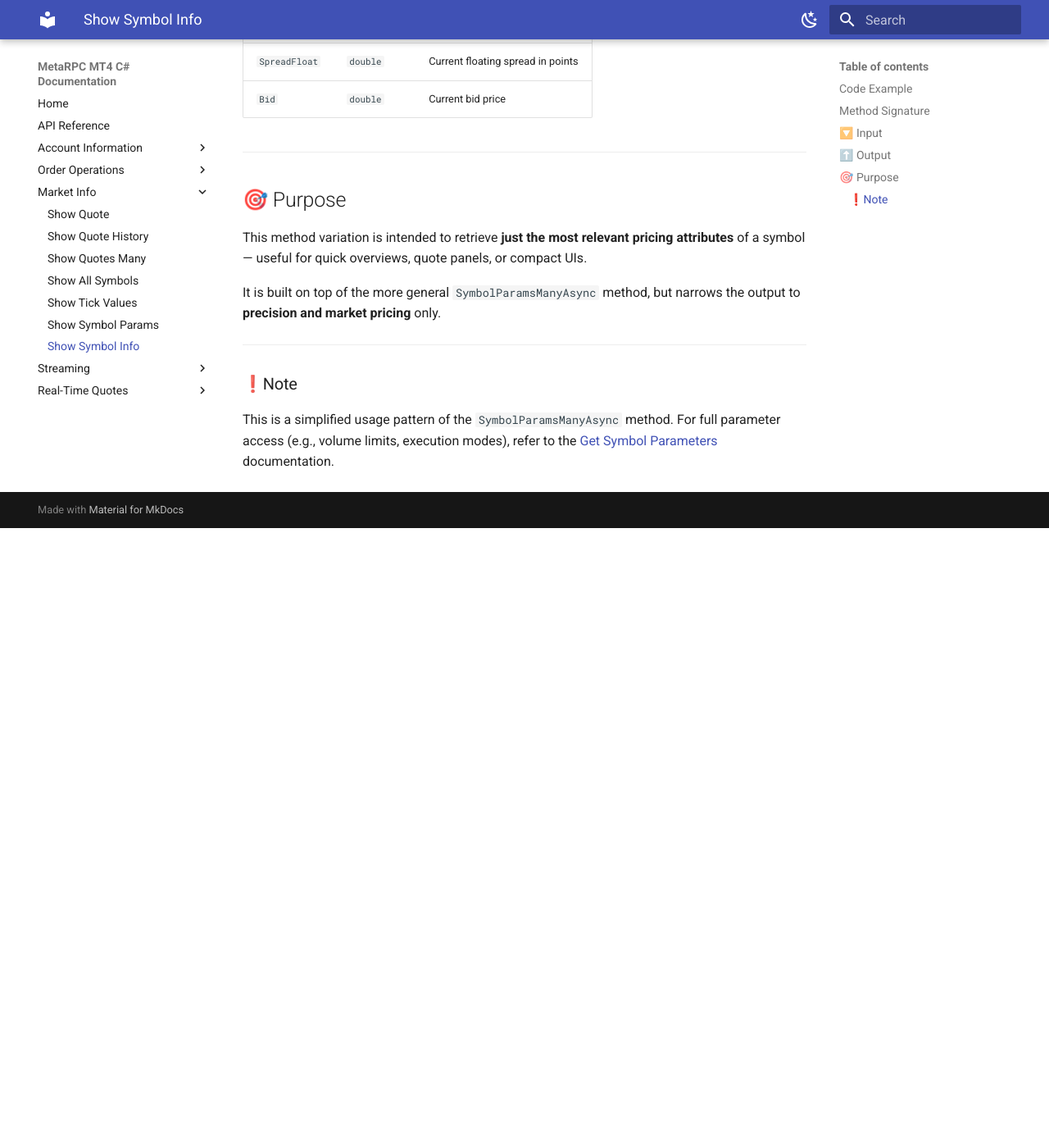
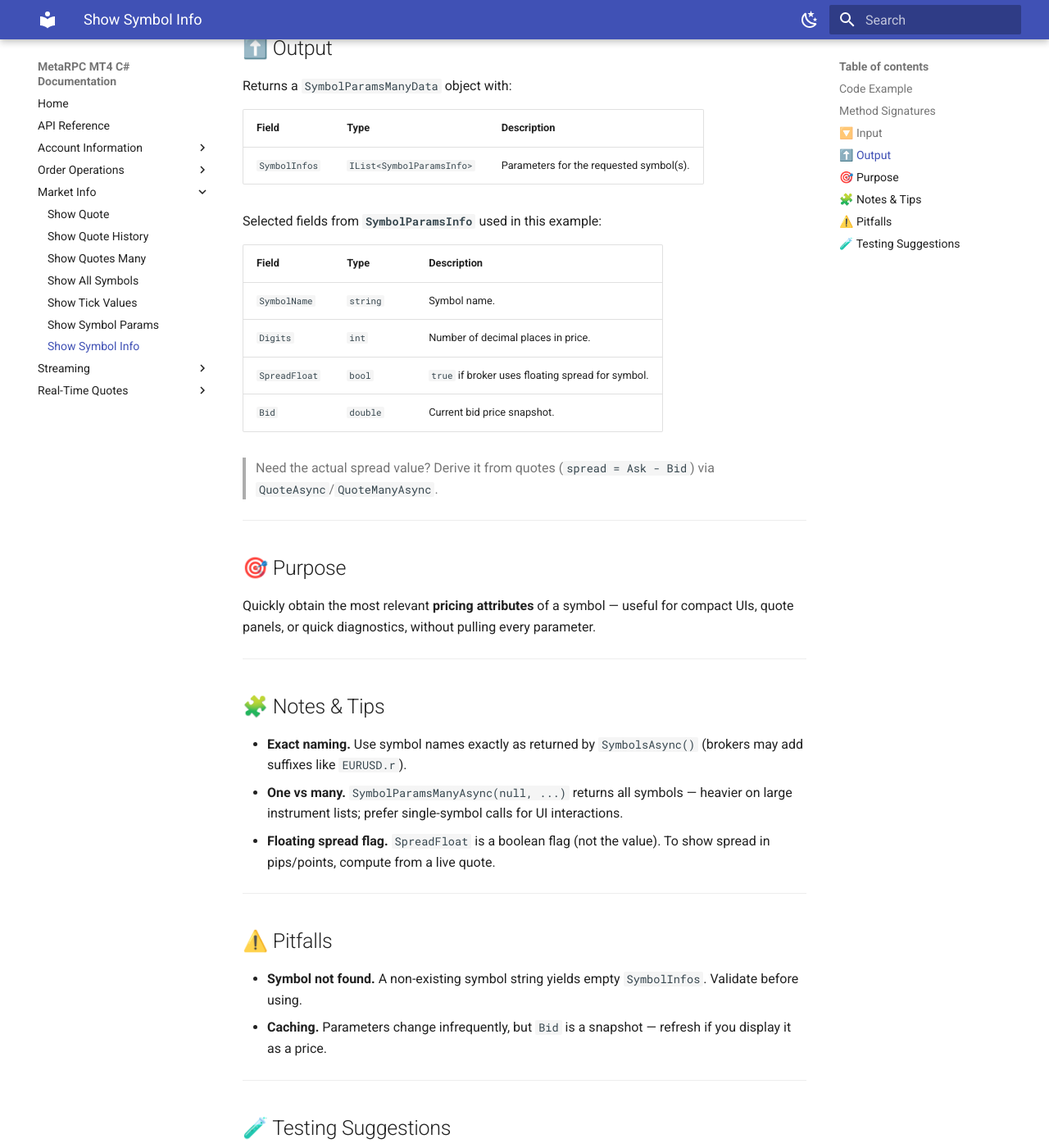
Before and after one commit to MetaRPC/CSharpMT4, an MkDocs documentation site: the page built from docs/Market Info/ShowSymbolInfo.md, in a window 1280 px wide and 1400 px high, scrolled down 1384 px. Shown: the whole window at 82% size. Built offline with MkDocs 1.6.1 and Material for MkDocs 9.7.7, drawn with Linux system fonts in a browser that asks for light colours; before the commit the page ends 2028 px from its top, so only the background shows below that; some of the changed text lies outside the part shown.

Commit message:
Update ShowSymbolInfo.md

````diff
--- a/docs/Market Info/ShowSymbolInfo.md
+++ b/docs/Market Info/ShowSymbolInfo.md
@@ -1,44 +1,59 @@
 # Getting Basic Symbol Info
 
 > **Request:** retrieve lightweight market info for a specific symbol
-> Extracts a subset of detailed symbol parameters — mainly price precision, spread, and bid.
+> Extracts a subset of detailed symbol parameters — mainly price precision, floating-spread flag, and bid.
 
 ---
 
 ### Code Example
 
 ```csharp
-// Using service wrapper
+// --- Quick use (service wrapper) ---
 await _service.ShowSymbolInfo("EURUSD");
 
-// Or directly from MT4Account
-var info = await _mt4.SymbolParamsManyAsync("EURUSD");
+// --- Low-level (direct account call) ---
+// Preconditions: account is connected via ConnectByServerName/ConnectByHostPort.
+
+using var cts = new CancellationTokenSource(TimeSpan.FromSeconds(3));
+var info = await _mt4.SymbolParamsManyAsync(
+    symbolName: "EURUSD",
+    deadline: null,
+    cancellationToken: cts.Token);
 
 foreach (var param in info.SymbolInfos)
 {
-    Console.WriteLine($"{param.SymbolName} — Digits: {param.Digits}, Spread: {param.SpreadFloat}, Bid: {param.Bid}");
+    Console.WriteLine($"{param.SymbolName} — Digits: {param.Digits}, SpreadFloat: {param.SpreadFloat}, Bid: {param.Bid}");
 }
 ```
 
 ---
 
-### Method Signature
+### Method Signatures
 
 ```csharp
+// Service wrapper
+Task ShowSymbolInfo(string symbol);
+```
+
+```csharp
+// Low-level account call
 Task<SymbolParamsManyData> SymbolParamsManyAsync(
-    string symbol,
+    string? symbolName = null,
     DateTime? deadline = null,
-    CancellationToken cancellationToken = default
-)
+    CancellationToken cancellationToken = default);
 ```
 
 ---
 
 ## 🔽 Input
 
-* **`symbol`** (`string`) — required. Symbol to retrieve info for (e.g., `"EURUSD"`).
-* **`deadline`** (`DateTime?`, optional) — timeout.
-* **`cancellationToken`** (`CancellationToken`, optional) — for cancellation control.
+| Parameter               | Type                                        | Description                                             |
+| ----------------------- | ------------------------------------------- | ------------------------------------------------------- |
+| `symbol` / `symbolName` | `string` (required for single-symbol usage) | Trading symbol to retrieve info for (e.g., `"EURUSD"`). |
+| `deadline`              | `DateTime?` (optional)                      | Optional UTC deadline for request timeout.              |
+| `cancellationToken`     | `CancellationToken` (optional)              | Token to cancel the operation.                          |
+
+> Passing `null` for `symbolName` requests **all** symbols; for this example we supply a single symbol.
 
 ---
 
@@ -46,29 +61,46 @@ Task<SymbolParamsManyData> SymbolParamsManyAsync(
 
 Returns a `SymbolParamsManyData` object with:
 
-| Field         | Type                     | Description                            |
-| ------------- | ------------------------ | -------------------------------------- |
-| `SymbolInfos` | `List<SymbolParamsInfo>` | Parameters for the requested symbol(s) |
+| Field         | Type                      | Description                             |
+| ------------- | ------------------------- | --------------------------------------- |
+| `SymbolInfos` | `IList<SymbolParamsInfo>` | Parameters for the requested symbol(s). |
 
-Filtered fields from `SymbolParamsInfo` used in this example:
+Selected fields from **`SymbolParamsInfo`** used in this example:
 
-| Field         | Type     | Description                       |
-| ------------- | -------- | --------------------------------- |
-| `SymbolName`  | `string` | Symbol name                       |
-| `Digits`      | `int`    | Number of decimal places          |
-| `SpreadFloat` | `double` | Current floating spread in points |
-| `Bid`         | `double` | Current bid price                 |
+| Field         | Type     | Description                                       |
+| ------------- | -------- | ------------------------------------------------- |
+| `SymbolName`  | `string` | Symbol name.                                      |
+| `Digits`      | `int`    | Number of decimal places in price.                |
+| `SpreadFloat` | `bool`   | `true` if broker uses floating spread for symbol. |
+| `Bid`         | `double` | Current bid price snapshot.                       |
+
+> Need the actual spread value? Derive it from quotes (`spread = Ask - Bid`) via `QuoteAsync`/`QuoteManyAsync`.
 
 ---
 
 ## 🎯 Purpose
 
-This method variation is intended to retrieve **just the most relevant pricing attributes** of a symbol — useful for quick overviews, quote panels, or compact UIs.
-
-It is built on top of the more general `SymbolParamsManyAsync` method, but narrows the output to **precision and market pricing** only.
+Quickly obtain the most relevant **pricing attributes** of a symbol — useful for compact UIs, quote panels, or quick diagnostics, without pulling every parameter.
 
 ---
 
-### ❗Note
+## 🧩 Notes & Tips
 
-This is a simplified usage pattern of the `SymbolParamsManyAsync` method. For full parameter access (e.g., volume limits, execution modes), refer to the [Get Symbol Parameters](#get-symbol-parameters) documentation.
+* **Exact naming.** Use symbol names exactly as returned by `SymbolsAsync()` (brokers may add suffixes like `EURUSD.r`).
+* **One vs many.** `SymbolParamsManyAsync(null, ...)` returns all symbols — heavier on large instrument lists; prefer single-symbol calls for UI interactions.
+* **Floating spread flag.** `SpreadFloat` is a boolean flag (not the value). To show spread in pips/points, compute from a live quote.
+
+---
+
+## ⚠️ Pitfalls
+
+* **Symbol not found.** A non-existing symbol string yields empty `SymbolInfos`. Validate before using.
+* **Caching.** Parameters change infrequently, but `Bid` is a snapshot — refresh if you display it as a price.
+
+---
+
+## 🧪 Testing Suggestions
+
+* **Happy path.** For a major (e.g., `EURUSD`), `Digits` is 5, `SymbolName` matches input, `SymbolInfos` non-empty.
+* **Edge cases.** Exotic symbols may have different `Digits`; `SymbolInfos` may be empty if the symbol is disabled.
+* **Failure path.** Simulate disconnect — expect a clear exception from the guard (no crash).
````
